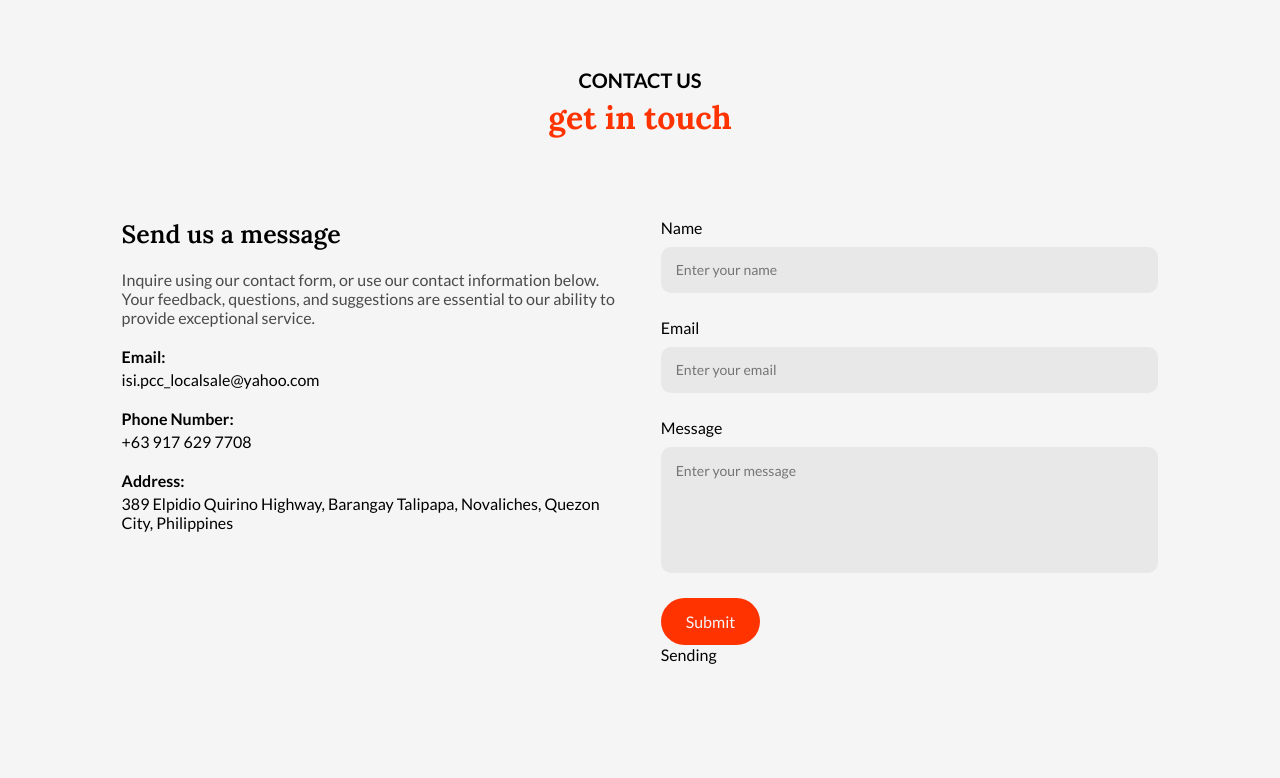
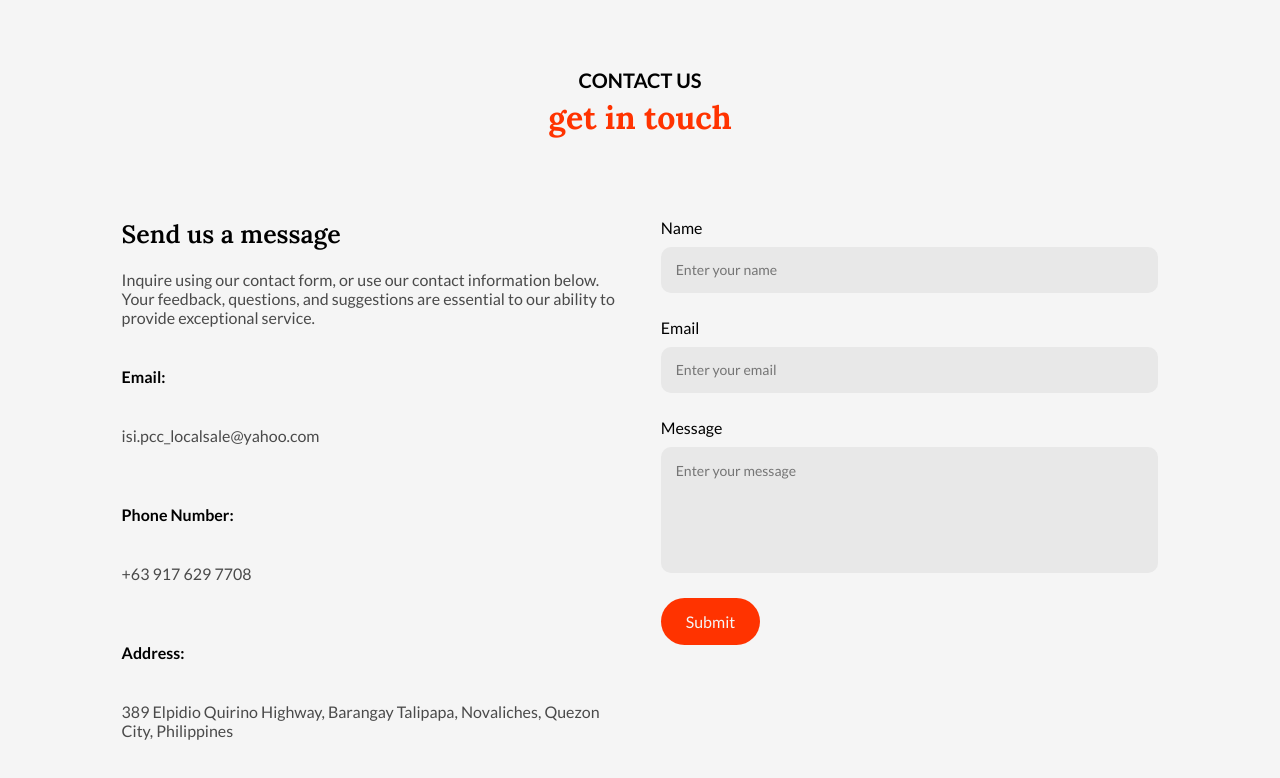
Before and after one commit to ktan16/isi-webpage, a React (Vite) app in the folder isi-webp/: page / in a window 1280 px wide. Shown: the part 3314-4092 px from the top of the page. Before the commit the page ends 4058 px from the top, so only its background shows below. Built offline with nearby package versions, Linux system fonts and the light colour scheme.

Commit message:
finish contact styling

```diff
--- a/isi-webp/src/components/Contact/Contact.css
+++ b/isi-webp/src/components/Contact/Contact.css
@@ -62,3 +62,12 @@ form input::placeholder,
 form textarea::placeholder {
   font-size: 14px;
 }
+
+.contact-col span {
+  display: block;
+  margin: 20px 0;
+}
+
+.contact-col span.value {
+  color: #4a4a4a;
+}
--- a/isi-webp/src/components/Contact/Contact.jsx
+++ b/isi-webp/src/components/Contact/Contact.jsx
@@ -64,7 +64,7 @@ const Contact = () => {
           </button>
         </form>
 
-        <span>Sending</span>
+        <span></span>
       </div>
     </div>
   );
```
